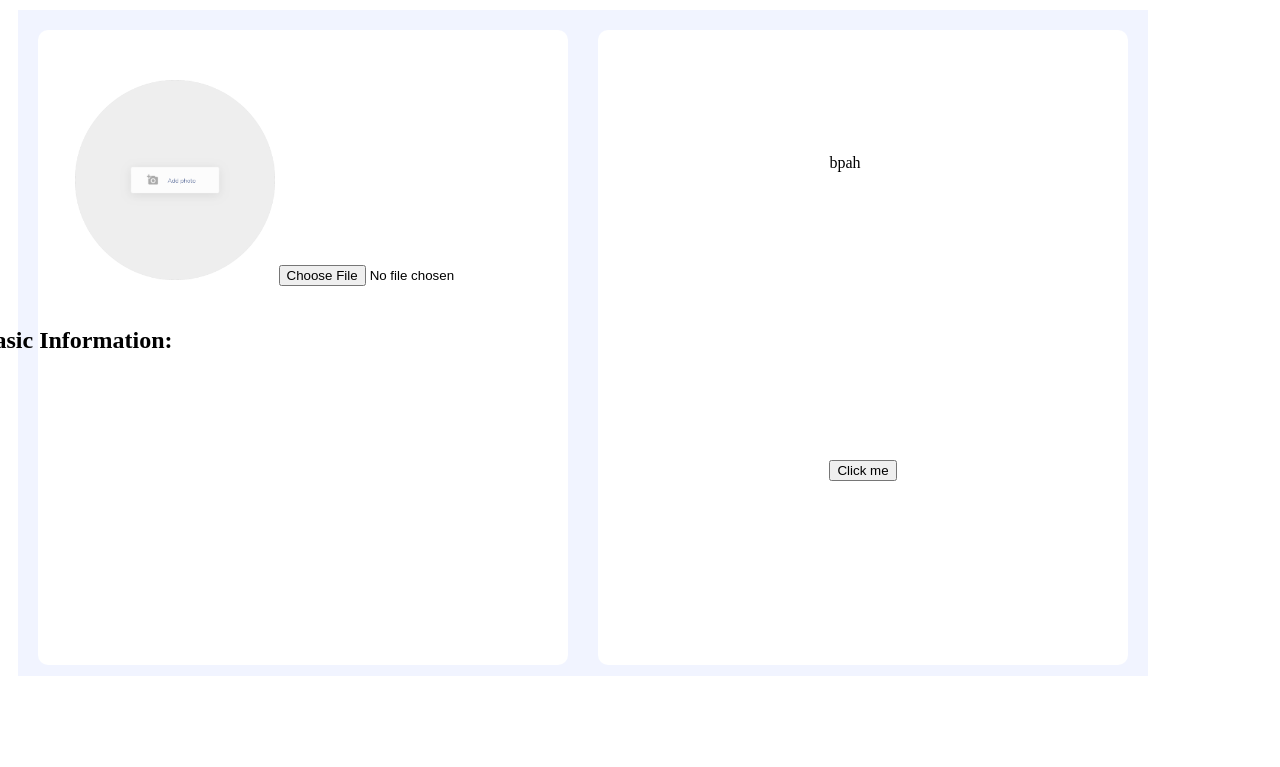
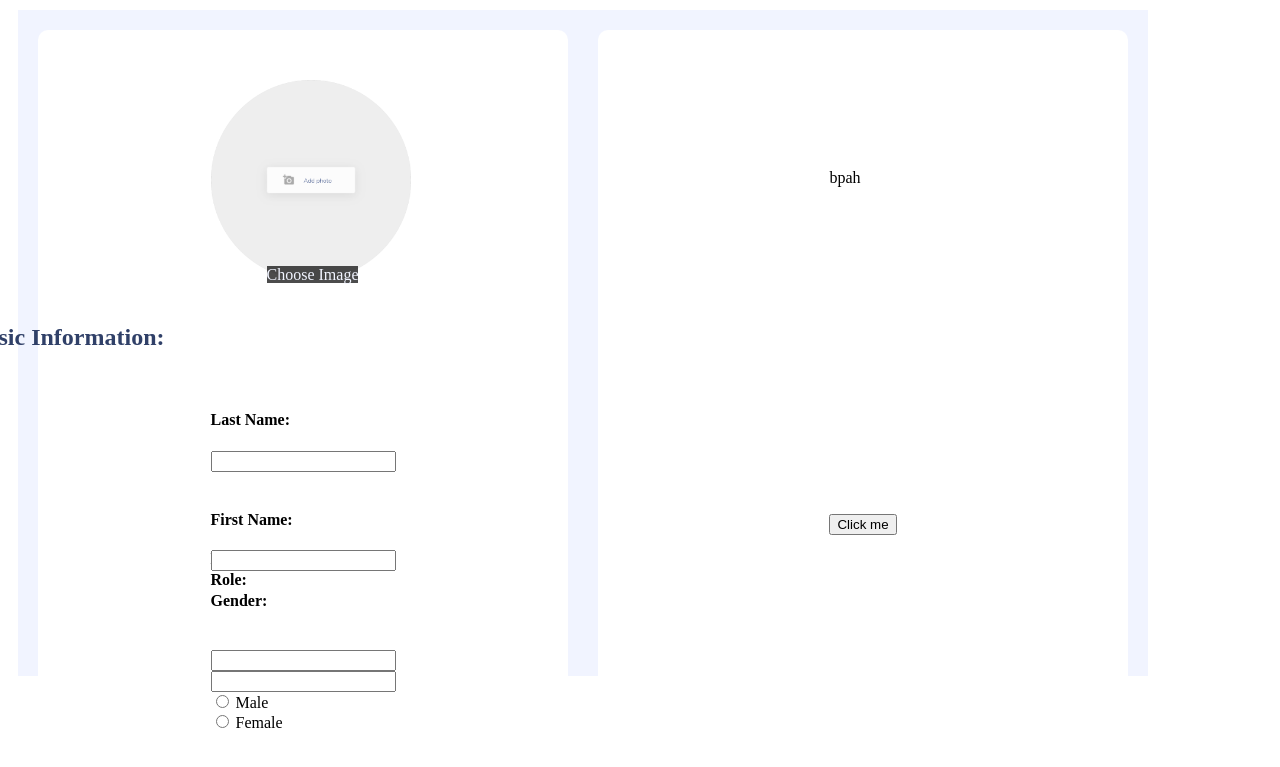
Before and after one commit to HarshaAbeyvickrama/AssetPro, a PHP site: page /view/includes/Admin/emprofile.php in a window 1280 px wide. Shown: the top 767 px of the page. Run offline with PHP 8.4, Linux system fonts and the light colour scheme.

Commit message:
check the form

```diff
--- a/view/includes/Admin/emprofile.php
+++ b/view/includes/Admin/emprofile.php
@@ -46,6 +46,7 @@
         align-items: center;
         background-color: white;
     }
+
     .profile-pic-div img {
         width: 200px;
         height: 200px;
@@ -54,20 +55,59 @@
     }
 
     h2 {
-        margin-left: -12vh;
+        margin-left: -30vh;
         margin-top: -30vh;
         font-size: 24px;
+        color: #304068;
     }
+
+    #file {
+        display: none;
+    }
+
+    #uploadBtn {
+        height: 40px;
+        width: 100%;
+        margin-left: -18vh;
+        background: rgba(0, 0, 0, 0.7);
+        color: #F1F4FF;
+    }
+    h4 {
+        margin-top: -20vh;
+    }
+
 </style>
 
 <form action="">
     <div id="emprofile" class="profile">
         <div id="pLeft">
             <div class="profile-pic-div">
-                <img src="../Images/addImage.png" alt="photo here">
+                <img src="../Images/addImage.png" alt="photo here" id="photo">
                 <input type="file" id="file">
+                <label for="file" id="uploadBtn">Choose Image</label>
             </div>
             <h2>Basic Information:</h2>
+            <h4>Employee ID:</h4>
+            <input type="text">
+            <div class="name">
+                <h4 class="name">First Name:</h4>
+                <input type="text" class="empId" name="employee ID">
+                <h4 class="name">Last Name:</h4>
+                <input type="text" class="empId" name="employee ID">
+            </div>
+            <h4>Role:</h4>
+            <input type="text">
+            <h4>Gender:</h4>
+            <label class="radio">
+                <input type="radio" class="radio">
+                <span class="radio-one"></span>
+                Male
+            </label>
+            <label class="radio">
+                <input type="radio" class="radio">
+                <span class="radio-two"></span>
+                Female
+            </label>
 
         </div>
         <div id="pRight">
@@ -75,4 +115,3 @@
             <button type="submit">Click me</button>
         </div>
     </div>
-</form>
--- a/view/includes/leftNav.php
+++ b/view/includes/leftNav.php
@@ -66,7 +66,7 @@
         margin: 10px;
     }
     .component img{
-        max-height: 80px;
+        max-height: 60px;
     }
     .componentText{
         color: #929292;
```
